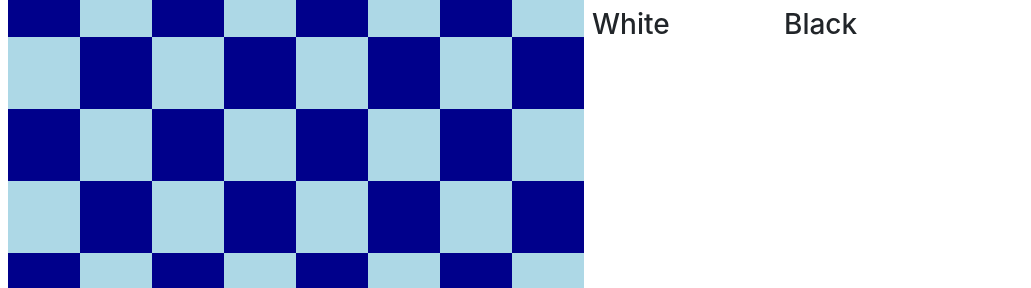
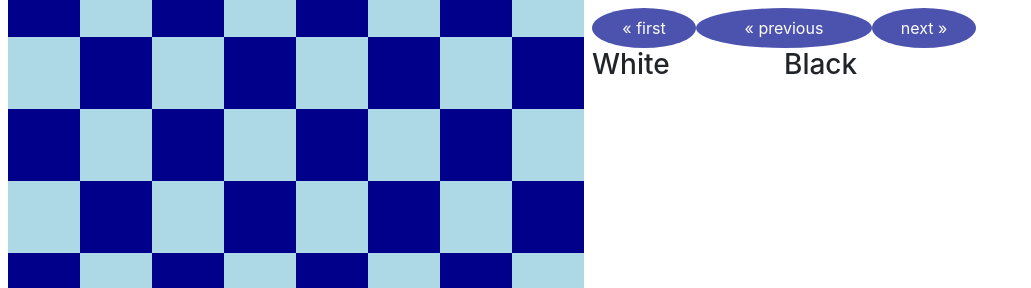
Before and after one commit to theovoss/DjangoChessApi, a Django app: template DjangoChessApi/Chess/templates/chess/main/play_game.html in a window 1280 px wide. Shown: the part 227-515 px from the top of the page, without its empty margins (0-1031 px from the left). Run offline with Django 3.2, Linux system fonts and the light colour scheme; the template is opened without the code that fills it, so the values that code supplies are empty; some libraries are stand-ins or nearby versions.

Commit message:
Initial version of history implemented.

```diff
--- a/DjangoChessApi/Chess/static/css/play_game.css
+++ b/DjangoChessApi/Chess/static/css/play_game.css
@@ -25,3 +25,36 @@
 .history p {
   width: 50%;
 }
+
+.history .links {
+  width: 100%;
+  display: flex;
+}
+
+.links a {
+  text-decoration: none;
+  display: inline-block;
+  padding: 8px 16px;
+  background-color: #4c53af;
+  color: white;
+  text-align: center;
+}
+
+a:hover {
+  background-color: #ddd;
+  color: black;
+}
+
+.previous {
+  flex: 2
+}
+
+.next {
+  flex: 1;
+}
+.first {
+  flex: 1
+}
+.round {
+  border-radius: 50%;
+}
--- /dev/null
+++ b/DjangoChessApi/Chess/static/js/history.js
@@ -0,0 +1,18 @@
+
+function clickHandler(e) {
+  url = this.dataset.url;
+  console.log("inner url");
+  console.log(url);
+  const otherParams = {
+    method: "POST"
+  }
+  fetch(url, otherParams)
+    .then(_ => location.reload())
+    .catch(error => console.log(error));
+};
+
+history_links = document.querySelectorAll(".history_action");
+
+history_links.forEach(link => {
+  link.addEventListener('click', clickHandler);
+})
--- a/DjangoChessApi/Chess/static/js/play_game.js
+++ b/DjangoChessApi/Chess/static/js/play_game.js
@@ -1,4 +1,4 @@
-squares = document.querySelectorAll(".square");
+squares = document.querySelectorAll(".history_url");
 
 // handle clicks
 function clickHandler(e) {
--- a/DjangoChessApi/Chess/templates/chess/main/play_game.html
+++ b/DjangoChessApi/Chess/templates/chess/main/play_game.html
@@ -11,6 +11,7 @@
   <h1>Would you like to play a Game?</h1>
   <div class="destinations_url" data-url={{ destinations_url }}></div>
   <div class="move_url" data-url={{ move_url }}></div>
+
   <div class="game">
     {% include "chess/secondary/board.html" with columns=8 rows=8 board=board %}
     <div class="sidebar">
@@ -22,6 +23,11 @@
         <h3>{{ turn|title }}'s Turn</h3>
       </div>
       <div class="history">
+        <div class="links">
+          <a href="#" class="history_action first round" data-url={% url 'history-first' pk=id %}>&laquo; first</a>
+          <a href="#" class="history_action previous round" data-url={% url 'history-previous' pk=id %}>&laquo; previous</a>
+          <a href="#" class="history_action next round" data-url={% url 'history-next' pk=id %}>next &raquo;</a>
+        </div>
         <h3>White</h3>
         <h3>Black</h3>
         {% for item in history %}
@@ -37,5 +43,6 @@
   </div>
 
   <script src="{% static 'js/play_game.js' %}"></script>
+  <script src="{% static 'js/history.js' %}"></script>
   <script src="{% static 'js/board.js' %}"></script>
 {% endblock %}
--- a/DjangoChessApi/Chess/views.py
+++ b/DjangoChessApi/Chess/views.py
@@ -86,7 +86,8 @@ def play_game(request, game_id):
         'move_url': move_url,
         'rule_summary': game.rule_summary,
         'turn': game.turn_color,
-        'history': history
+        'history': history,
+        'id': game.id
     }
     return render(request, 'chess/main/play_game.html', context)
 
--- a/DjangoChessApi/api/urls.py
+++ b/DjangoChessApi/api/urls.py
@@ -12,6 +12,7 @@ from .viewsets.game_configuration import MovementViewSet, \
                                          StandardChessPiecesViewSet
 
 from .viewsets.game_play import MoveViewSet
+from .viewsets.history import HistoryViewSet
 
 # Root
 
@@ -26,6 +27,7 @@ root.register(r'capture-actions', CaptureActionViewSet, basename="capture-action
 root.register(r'standard-chess', StandardChessPiecesViewSet, basename="standard-chess")
 root.register(r'chess-configuration', GameTypeViewSet, basename="chess-configuration")
 root.register(r'move', MoveViewSet, basename="move")
+root.register(r'history', HistoryViewSet, basename="history")
 
 # root.register(...)
 
--- a/DjangoChessApi/api/viewsets/game_play.py
+++ b/DjangoChessApi/api/viewsets/game_play.py
@@ -11,9 +11,6 @@ from DjangoChessApi.Chess.models import Game
 
 
 class MoveViewSet(viewsets.ViewSet):
-    def list(self, request, pk=None):
-        return Response("Hey, gotta return somethin")
-
     @action(methods=['POST'], detail=True, url_name="destinations")
     def get_destinations(self, request, pk=None):
         game = Game.objects.get(pk=pk)
--- a/pyproject.toml
+++ b/pyproject.toml
@@ -32,7 +32,7 @@ minilog = "^1.6"
 # Deployment
 whitenoise = "^5.0.1"
 gunicorn = "^20.0.4"
-chess = {git = "https://github.com/theovoss/Chess", rev = "c0b1c8838a8fef46a3e3035e8285e14cebe426c4"}
+chess = {git = "https://github.com/theovoss/Chess", rev = "aa1e7ca7f8e00625177303bd6042d9defe673f64"}
 django-crispy-forms = "^1.9.2"
 
 [tool.poetry.dev-dependencies]
--- a/requirements.txt
+++ b/requirements.txt
@@ -1,7 +1,7 @@
 asgiref==3.2.10
 certifi==2020.6.20
 chardet==3.0.4
--e git+https://github.com/theovoss/Chess@c0b1c8838a8fef46a3e3035e8285e14cebe426c4#egg=chess
+-e git+https://github.com/theovoss/Chess@aa1e7ca7f8e00625177303bd6042d9defe673f64#egg=chess
 coreapi==2.3.3
 coreschema==0.0.4
 defusedxml==0.6.0
@@ -15,7 +15,7 @@ django-redis-cache==2.1.1
 djangorestframework==3.11.1
 drf-nested-routers==0.91
 drf-yasg==1.17.1
-faker==4.1.1
+faker==4.1.2
 gunicorn==20.0.4
 idna==2.10
 inflection==0.5.0
```
Also changed, not shown: DjangoChessApi/api/viewsets/history.py (added, +51 -0 lines), 1 other file.
